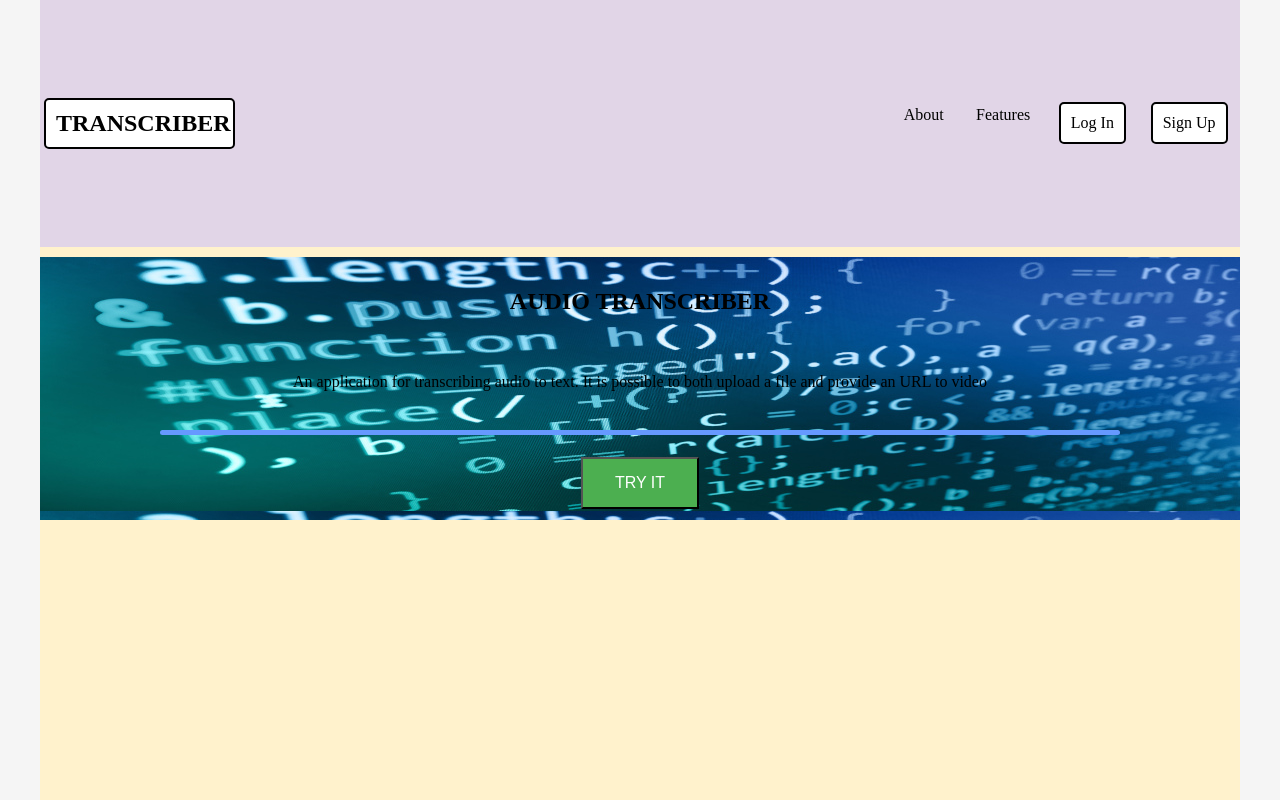
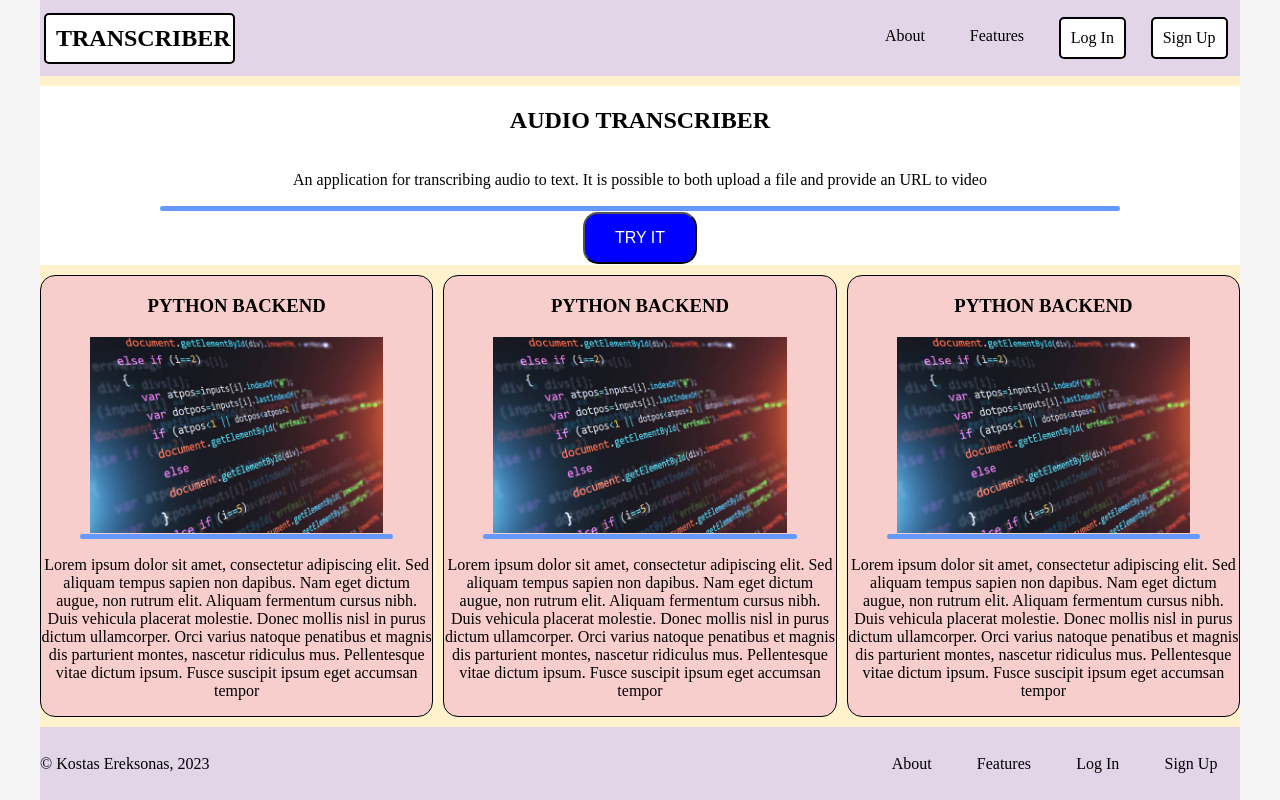
Before and after one commit to KostasEreksonas/transcriberWEB, a PHP site: page / in a window 1280 px wide. Run offline with PHP 8.4, Linux system fonts and the light colour scheme.

Commit message:
Finished initial design of index page

```diff
--- a/project_files/public_html/css/layout.css
+++ b/project_files/public_html/css/layout.css
@@ -40,6 +40,18 @@ header > nav {
     margin-right: 1%;
 }
 
+nav ul {
+    display: block;
+    margin: 0;
+}
+
+nav li {
+    float: right;
+    display: grid;
+    padding: 10px;
+    margin: 2%;
+}
+
 .wrapper > main {
     grid-area: m;
     display: grid;
@@ -47,6 +59,7 @@ header > nav {
         'banner'
         'info'
     ;
+    grid-gap: 10px;
 }
 
 main > .banner {
@@ -56,8 +69,27 @@ main > .banner {
 
 main > .info {
     grid-area: info;
+    display: grid;
+    grid-template-columns: repeat(3, 1fr);
+    grid-gap: 10px;
+}
+
+.infoblock {
+    display: grid;
 }
 
 .wrapper > footer {
     grid-area: f;
+    display: grid;
+    grid-template-areas:
+        'copyright navigation'
+    ;
 }
+
+footer > .copyright {
+    grid-area: copyright;
+}
+
+footer > .navigation-footer {
+    grid-area: navigation;
+}
--- a/project_files/public_html/css/styles.css
+++ b/project_files/public_html/css/styles.css
@@ -25,30 +25,17 @@ header {
     margin: 2%;
 }
 
-header a {
+a {
     color: var(--font-color);
     text-decoration: none;
 }
 
-.logo, .navigation {
+.logo, .navigation, .copyright, .navigation-footer {
     width: 100%;
-}
-
-nav ul {
-    display: block;
-    margin: 0;
-}
-
-nav li {
-    float: right;
-    display: grid;
-    padding: 10px;
-    margin: 1%;
 }
 
 .banner {
     background-color: var(--banner-color);
-    background-image: url("../images/banner.jpg");
     place-items: center;
 }
 
@@ -63,10 +50,31 @@ nav li {
 }
 
 .banner > button {
+    border-radius: 15px;
     background-color: var(--button-color);
     color: white;
-    padding: 15px 32px;
+    padding: 15px 30px;
     text-align: center;
     text-decoration: none;
     font-size: 16px;
 }
+
+.infoblock {
+    background-color: var(--infoblock-color);
+    place-items: center;
+    border: 1px solid black;
+    border-radius: 15px;
+}
+
+.infoblock > p {
+    text-align: center;
+}
+
+.infoblock > img {
+    width: 75%;
+}
+
+footer {
+    background-color: var(--footer-color);
+    place-items: center;
+}
--- a/project_files/public_html/css/variables.css
+++ b/project_files/public_html/css/variables.css
@@ -5,5 +5,7 @@
     --font-color: #000000;
     --banner-color: #FFFFFF;
     --line-color: #6699FF;
-    --button-color: #4CAF50;
+    --button-color: #0000FF;
+    --infoblock-color: #F8CECC;
+    --footer-color: #E1D5E7;
 }
--- a/project_files/public_html/index.html
+++ b/project_files/public_html/index.html
@@ -31,15 +31,68 @@
     <main>
         <section class="banner">
             <h1>AUDIO TRANSCRIBER</h1>
-            <p>An application for transcribing audio to text. It is possible to both upload a file and provide an URL to video</p>
+            <p>An application for transcribing audio to text. It is possible to both upload a file and provide an URL to
+                video</p>
             <section class="line"></section>
             <button>TRY IT</button>
         </section>
         <section class="info">
-
+            <section class="infoblock">
+                <h1>PYTHON BACKEND</h1>
+                <img src="images/banner.jpg" alt="Code photo">
+                <section class="line"></section>
+                <p>
+                    Lorem ipsum dolor sit amet, consectetur adipiscing elit. Sed aliquam tempus sapien non dapibus.
+                    Nam eget dictum augue, non rutrum elit. Aliquam fermentum cursus nibh. Duis vehicula placerat
+                    molestie.
+                    Donec mollis nisl in purus dictum ullamcorper. Orci varius natoque penatibus et magnis dis
+                    parturient montes,
+                    nascetur ridiculus mus. Pellentesque vitae dictum ipsum. Fusce suscipit ipsum eget accumsan tempor
+                </p>
+            </section>
+            <section class="infoblock">
+                <h1>PYTHON BACKEND</h1>
+                <img src="images/banner.jpg" alt="Code photo">
+                <section class="line"></section>
+                <p>
+                    Lorem ipsum dolor sit amet, consectetur adipiscing elit. Sed aliquam tempus sapien non dapibus.
+                    Nam eget dictum augue, non rutrum elit. Aliquam fermentum cursus nibh. Duis vehicula placerat
+                    molestie.
+                    Donec mollis nisl in purus dictum ullamcorper. Orci varius natoque penatibus et magnis dis
+                    parturient montes,
+                    nascetur ridiculus mus. Pellentesque vitae dictum ipsum. Fusce suscipit ipsum eget accumsan tempor
+                </p>
+            </section>
+            <section class="infoblock">
+                <h1>PYTHON BACKEND</h1>
+                <img src="images/banner.jpg" alt="Code photo">
+                <section class="line"></section>
+                <p>
+                    Lorem ipsum dolor sit amet, consectetur adipiscing elit. Sed aliquam tempus sapien non dapibus.
+                    Nam eget dictum augue, non rutrum elit. Aliquam fermentum cursus nibh. Duis vehicula placerat
+                    molestie.
+                    Donec mollis nisl in purus dictum ullamcorper. Orci varius natoque penatibus et magnis dis
+                    parturient montes,
+                    nascetur ridiculus mus. Pellentesque vitae dictum ipsum. Fusce suscipit ipsum eget accumsan tempor
+                </p>
+            </section>
         </section>
     </main>
-    <footer></footer>
+    <footer>
+        <section class="copyright">
+            © Kostas Ereksonas, 2023
+        </section>
+        <section class="navigation-footer">
+            <nav>
+                <ul>
+                    <li><a href="signup.html">Sign Up</a></li>
+                    <li><a href="login.html">Log In</a></li>
+                    <li><a href="features.html">Features</a></li>
+                    <li><a href="about.html">About</a></li>
+                </ul>
+            </nav>
+        </section>
+    </footer>
 </div>
 </body>
 </html>
```
Also changed, not shown: project_files/public_html/images/banner.jpg.
